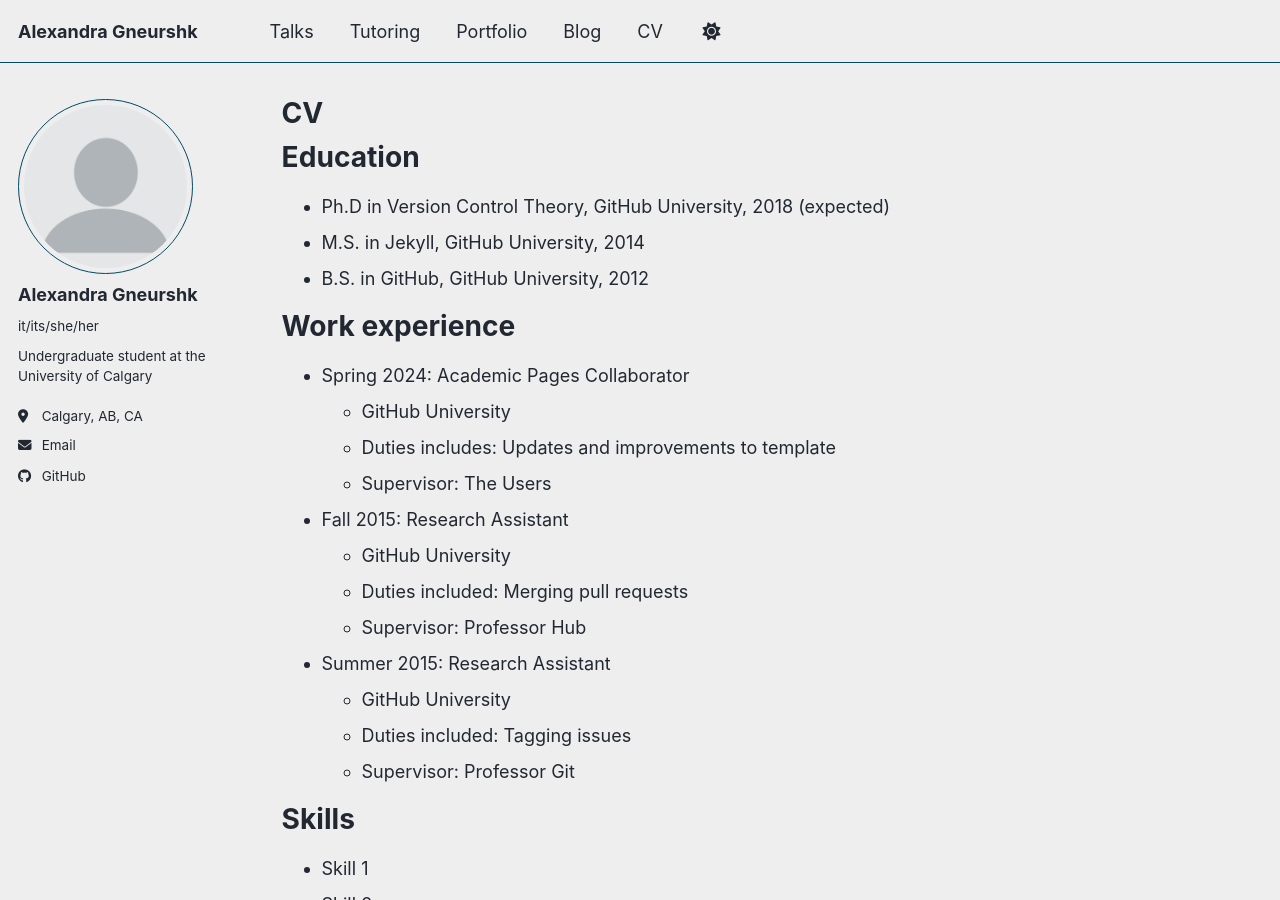
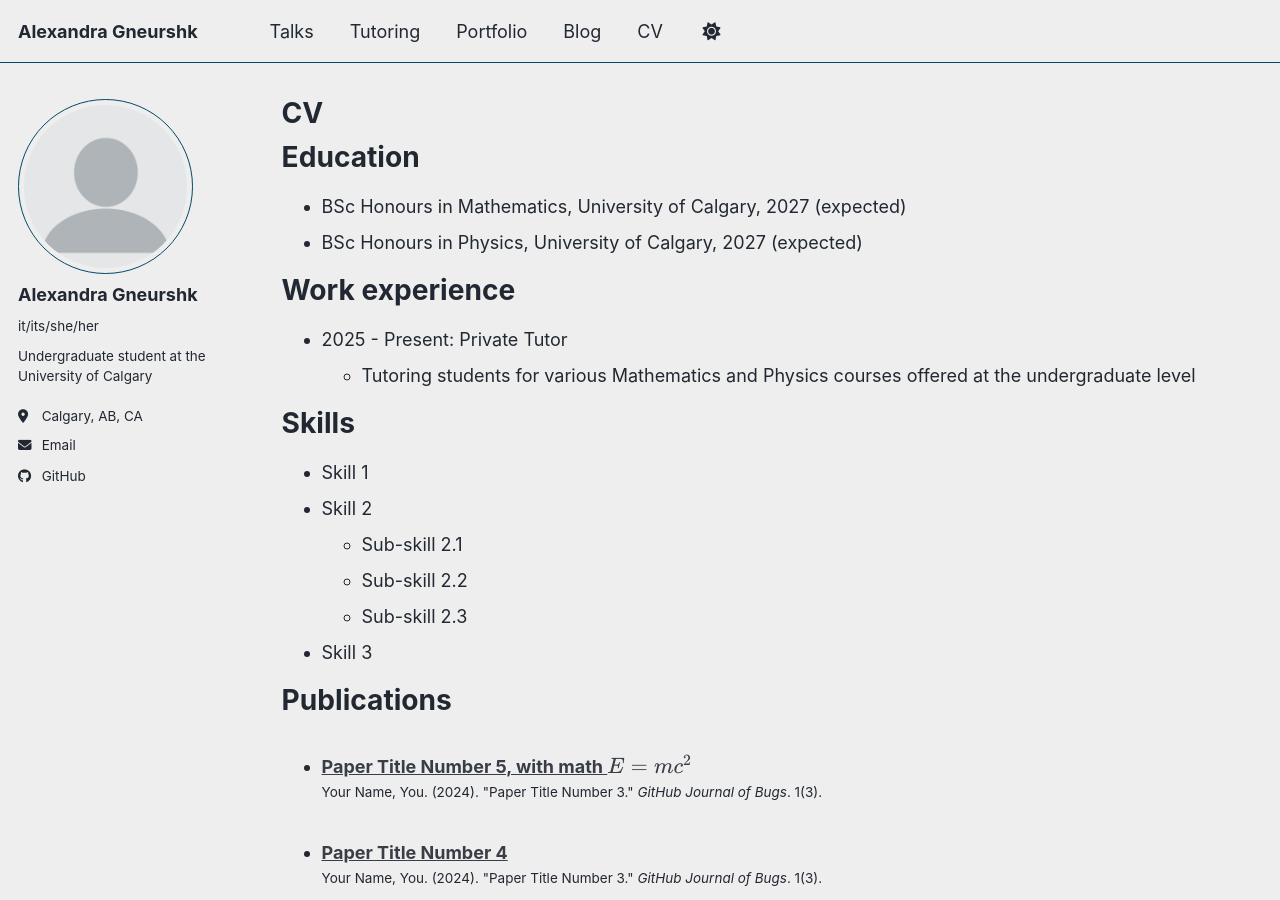
Before and after one commit to thegneurshk/alexandra-gneurshk.github.io, a Jekyll site: the page built from _pages/cv.md, in a window 1280 px wide and 900 px high. Built offline with Jekyll 4.4.1, drawn with Linux system fonts in a browser that asks for light colours; a script bundle is joined from its source files by our own code; library files that are not in the unit come from our copies; some of the changed text lies outside the part shown.

Commit message:
Update cv.md

```diff
--- a/_pages/cv.md
+++ b/_pages/cv.md
@@ -11,26 +11,14 @@
 
 Education
 ======
-* Ph.D in Version Control Theory, GitHub University, 2018 (expected)
-* M.S. in Jekyll, GitHub University, 2014
-* B.S. in GitHub, GitHub University, 2012
+* BSc Honours in Mathematics, University of Calgary, 2027 (expected)
+* BSc Honours in Physics, University of Calgary, 2027 (expected)
 
 Work experience
 ======
-* Spring 2024: Academic Pages Collaborator
-  * GitHub University
-  * Duties includes: Updates and improvements to template
-  * Supervisor: The Users
+* 2025 - Present: Private Tutor
+  * Tutoring students for various Mathematics and Physics courses offered at the undergraduate level
 
-* Fall 2015: Research Assistant
-  * GitHub University
-  * Duties included: Merging pull requests
-  * Supervisor: Professor Hub
-
-* Summer 2015: Research Assistant
-  * GitHub University
-  * Duties included: Tagging issues
-  * Supervisor: Professor Git
 
 Skills
 ======
@@ -58,7 +46,3 @@
   <ul>{% for post in site.teaching reversed %}
     {% include archive-single-cv.html %}
   {% endfor %}</ul>
-
-Service and leadership
-======
-* Currently signed in to 43 different slack teams
```
